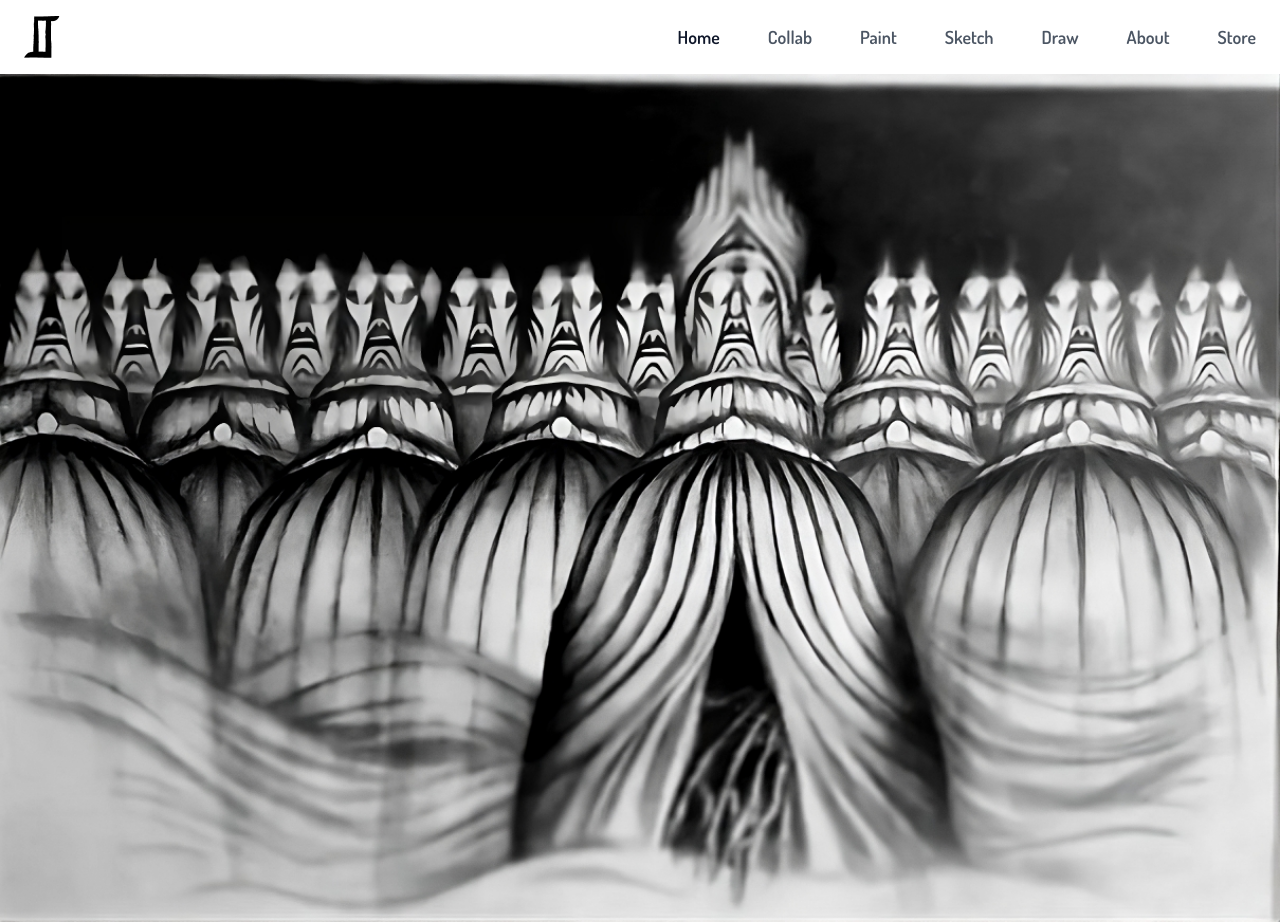
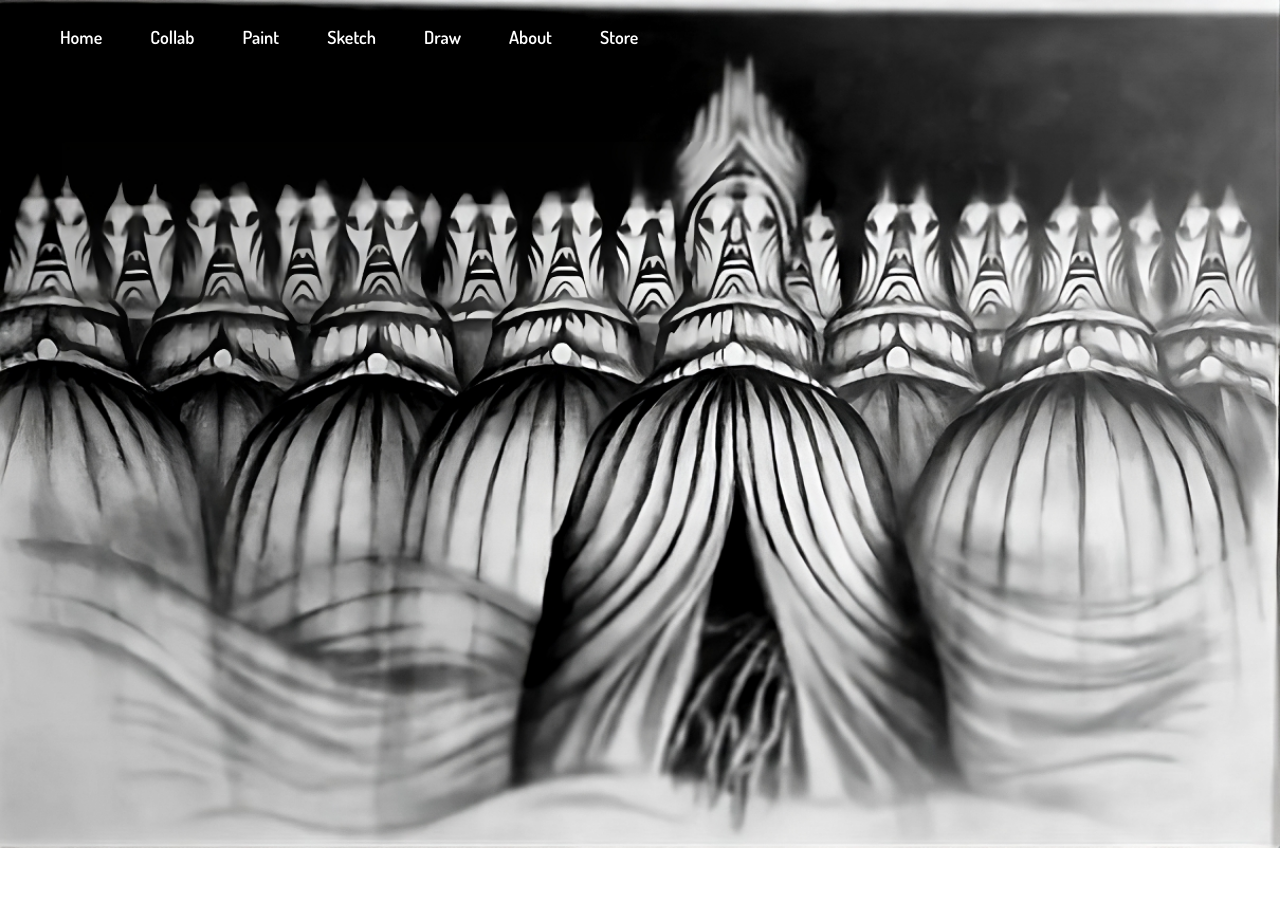
Before and after one commit to SebastienLaurentt/Sandamal, a Next.js app: page / in a window 1280 px wide. After the commit the page ends 848 px from the top, so only its background shows below. Built offline with nearby package versions, Linux system fonts and the light colour scheme.

Commit message:
update navBar css

```diff
--- a/app/page.tsx
+++ b/app/page.tsx
@@ -2,7 +2,7 @@ import Image from "next/image";
 
 export default function Home() {
   return (
-<div>
+<div className="">
   <Image src="/images/HomePage2.png" alt="HomePageImg" width={2048} height={96} />
 </div>
   );
--- a/components/NavBar/NavBar.tsx
+++ b/components/NavBar/NavBar.tsx
@@ -15,7 +15,7 @@ export default function Navbar() {
   const pathname = usePathname();
 
   return (
-    <header className="py-4">
+    <header className="absolute py-4">
       <div className="flex items-center justify-between mx-auto max-w-2xl px-4 sm:px-6 lg:max-w-7xl">
         <Link href="/">
           <Image src={logo} alt="Logo Sandamal" />
@@ -26,7 +26,7 @@ export default function Navbar() {
             <div key={idx}>
               {pathname === link.href ? (
                 <Link
-                  className="text-lg font-semibold text-primary"
+                  className="text-lg font-semibold text-white font-extrabold"
                   href={link.href}
                 >
                   {link.name}
@@ -34,7 +34,7 @@ export default function Navbar() {
               ) : (
                 <Link
                   href={link.href}
-                  className="text-lg font-semibold text-gray-600 transition duration-100 hover:text-primary"
+                  className="text-lg font-semibold text-white transition duration-100 hover:text-primary"
                 >
                   {link.name}
                 </Link>
```
